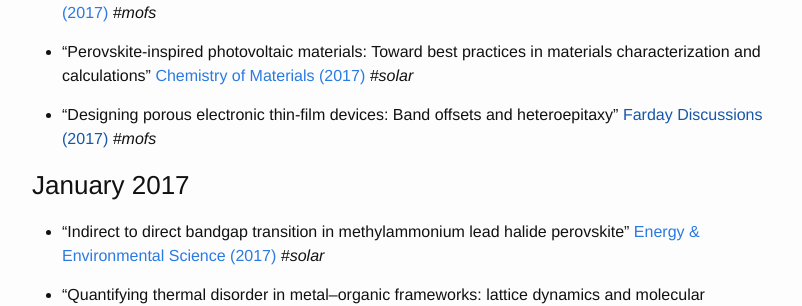
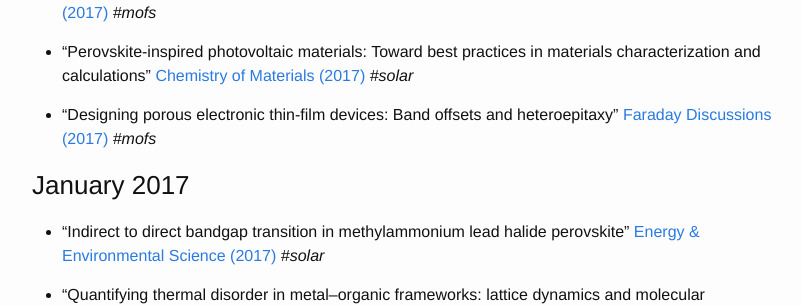
Before and after one commit to WMD-group/WMD-group.github.io, a Jekyll site: the page built from a_news.md, in a window 1280 px wide and 900 px high, scrolled down 1369 px. Shown: the part 154-460 px from the top of the window, without its empty margins (238-1040 px from the left). Built offline with Jekyll 4.4.1, drawn with Linux system fonts in a browser that asks for light colours.

Commit message:
Faraday ZIF link

```diff
--- a/a_news.md
+++ b/a_news.md
@@ -74,7 +74,7 @@
 * "Perovskite-inspired photovoltaic materials: Toward best practices in materials characterization and calculations" [Chemistry of Materials (2017)](http://pubs.acs.org/doi/abs/10.1021/acs.chemmater.6b03852)
 *#solar*
 
-* "Designing porous electronic thin-film devices: Band offsets and heteroepitaxy" [Farday Discussions (2017)]()
+* "Designing porous electronic thin-film devices: Band offsets and heteroepitaxy" [Faraday Discussions (2017)](http://pubs.rsc.org/en/content/articlelanding/2017/fd/c7fd00019g)
 *#mofs*
 
 ### January 2017
```
